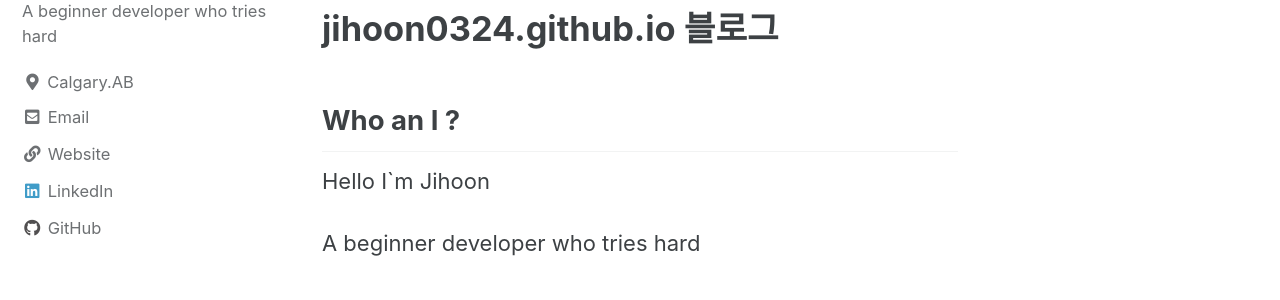
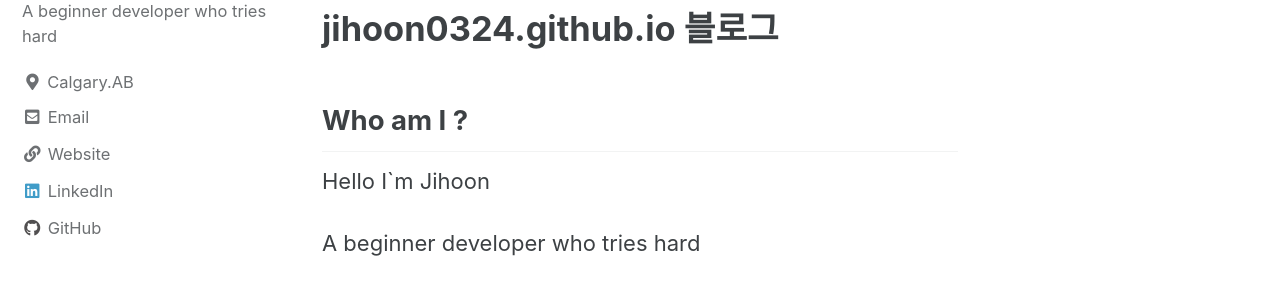
Before and after one commit to jihoon0324/jihoon0324.github.io, a Jekyll site: the page built from _pages/about.md, in a window 1280 px wide and 1354 px high. Shown: the part 155-455 px from the top of the window. Built offline with Jekyll 4.4.1, drawn with Linux system fonts in a browser that asks for light colours; cached includes are drawn as plain includes.

```diff
--- a/_pages/about.md
+++ b/_pages/about.md
@@ -9,7 +9,7 @@ layout: single
 
 
 
-##  Who an I ?
+##  Who am I ?
 
 Hello I`m Jihoon
 
```
